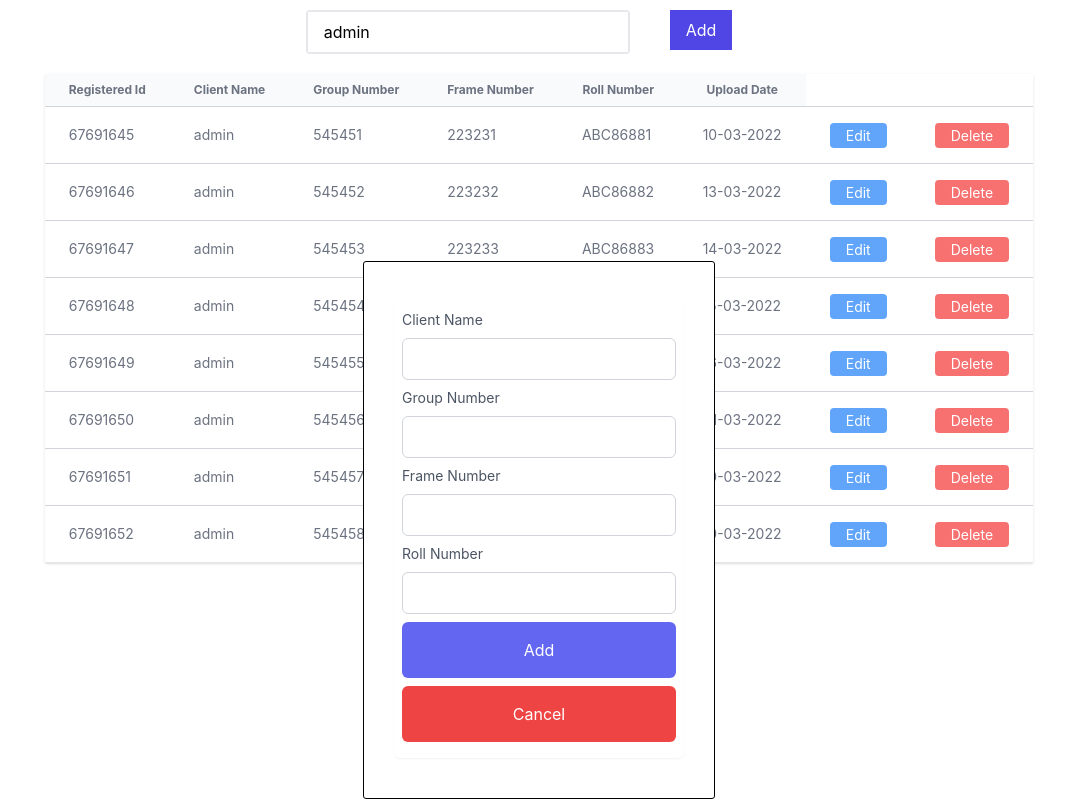
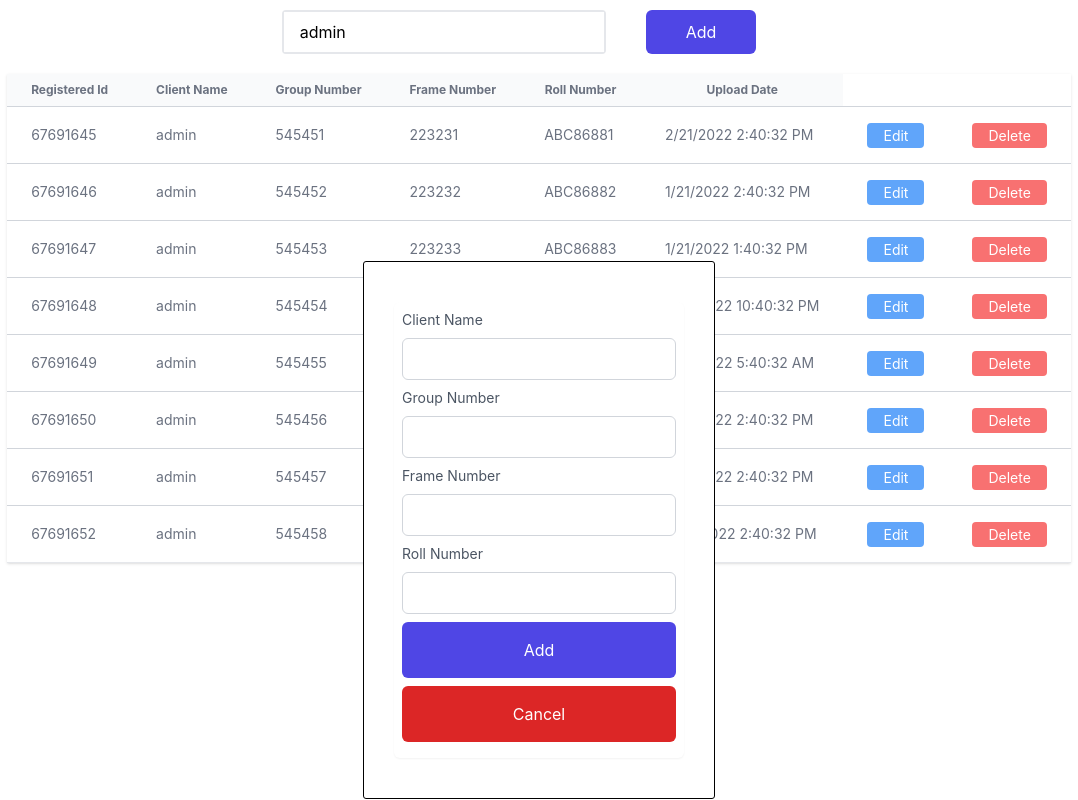
Before and after one commit to sachinkumar579/records-search-app, a React (Vite) app: page / in a window 1280 px wide. Both pictures are taken after a click on the button "Add". Shown: the whole page, without its empty margins (101-1179 px from the left). Built offline with nearby package versions, Linux system fonts and the light colour scheme.

Commit message:
refactoring

```diff
--- a/src/App.jsx
+++ b/src/App.jsx
@@ -64,7 +64,7 @@ const App = () => {
 
     addClientVal.registeredId = Math.round(100000000 * Math.random());
     addClientVal.uploadDate =
-      date.getDate() + "-" + (date.getMonth() + 1) + "-" + date.getFullYear();
+      date.toLocaleDateString() + " " + date.toLocaleTimeString();
 
     setClientData((prev) => {
       return [...prev, addClientVal];
@@ -139,15 +139,14 @@ const App = () => {
               ></SearchDropDown>
             )}
           </div>
-          <div>
+
           <button
-              className="px-4 py-2 text-white bg-indigo-600 mx-10"
+            className="px-10 py-2 text-white bg-indigo-600 mx-10 rounded-md"
             type="button"
             onClick={onAddHandler}
           >
             Add
           </button>
-          </div>
         </div>
         {!searchResults.length == 0 ? (
           <SearchResults
--- a/src/assets/data.json
+++ b/src/assets/data.json
@@ -5,7 +5,7 @@
          "groupNumber": "545451",
          "frameNumber": "223231",
          "rollNumber": "ABC86881",
-         "uploadDate": "10-03-2022"
+         "uploadDate": "2/21/2022 2:40:32 PM"
         },
         {
          "registeredId": "67691646",
@@ -13,7 +13,7 @@
          "groupNumber": "545452",
          "frameNumber": "223232",
          "rollNumber": "ABC86882",
-         "uploadDate": "13-03-2022"
+         "uploadDate": "1/21/2022 2:40:32 PM"
         },
         {
          "registeredId": "67691647",
@@ -21,7 +21,7 @@
          "groupNumber": "545453",
          "frameNumber": "223233",
          "rollNumber": "ABC86883",
-         "uploadDate": "14-03-2022"
+         "uploadDate": "1/21/2022 1:40:32 PM"
         },
         {
          "registeredId": "67691648",
@@ -29,7 +29,7 @@
          "groupNumber": "545454",
          "frameNumber": "223234",
          "rollNumber": "ABC86884",
-         "uploadDate": "15-03-2022"
+         "uploadDate": "3/21/2022 10:40:32 PM"
         },
         {
          "registeredId": "67691649",
@@ -37,7 +37,7 @@
          "groupNumber": "545455",
          "frameNumber": "223235",
          "rollNumber": "ABC86885",
-         "uploadDate": "16-03-2022"
+         "uploadDate": "2/10/2022 5:40:32 AM"
         },
         {
          "registeredId": "67691650",
@@ -45,7 +45,7 @@
          "groupNumber": "545456",
          "frameNumber": "223236",
          "rollNumber": "ABC86886",
-         "uploadDate": "01-03-2022"
+         "uploadDate": "3/21/2022 2:40:32 PM"
         },
         {
          "registeredId": "67691651",
@@ -53,7 +53,7 @@
          "groupNumber": "545457",
          "frameNumber": "223237",
          "rollNumber": "ABC86887",
-         "uploadDate": "10-03-2022"
+         "uploadDate": "3/21/2022 2:40:32 PM"
         },
         {
          "registeredId": "67691652",
@@ -61,6 +61,6 @@
          "groupNumber": "545458",
          "frameNumber": "223238",
          "rollNumber": "ABC86888",
-         "uploadDate": "10-03-2022"
+         "uploadDate": "3/20/2022 2:40:32 PM"
         }
 ]
--- a/src/components/add/UploadForm.jsx
+++ b/src/components/add/UploadForm.jsx
@@ -34,7 +34,7 @@ function UploadForm(props) {
               <div className="mb-2">
                 <button
                   type="submit"
-                  className="w-full px-2 py-4 text-white bg-indigo-500 rounded-md  focus:bg-indigo-600 focus:outline-none"
+                  className="w-full px-2 py-4 text-white bg-indigo-600 rounded-md  focus:bg-indigo-500 focus:outline-none"
                 >
                   Add
                 </button>
@@ -42,7 +42,7 @@ function UploadForm(props) {
               <div className="mb-2">
                 <button
                   type="submit"
-                  className="w-full px-2 py-4 text-white bg-red-500 rounded-md  focus:bg-red-600 focus:outline-none"
+                  className="w-full px-2 py-4 text-white bg-red-600 rounded-md  focus:bg-red-500 focus:outline-none"
                   onClick={(e) => props.setShowUploadForm(false)}
                 >
                   Cancel
--- a/src/components/edit/EditForm.jsx
+++ b/src/components/edit/EditForm.jsx
@@ -42,7 +42,7 @@ function EditForm(props) {
               <div className="mb-2">
                 <button
                   type="submit"
-                  className="w-full px-2 py-4 text-white bg-indigo-500 rounded-md  focus:bg-indigo-600 focus:outline-none"
+                  className="w-full px-2 py-4 text-white bg-indigo-600 rounded-md  focus:bg-indigo-500 focus:outline-none"
                 >
                   Save
                 </button>
@@ -50,9 +50,8 @@ function EditForm(props) {
               <div className="mb-2">
                 <button
                   type="submit"
-                  className="w-full px-2 py-4 text-white bg-red-500 rounded-md  focus:bg-red-600 focus:outline-none"
+                  className="w-full px-2 py-4 text-white bg-red-600 rounded-md  focus:bg-red-500 focus:outline-none"
                   onClick={(e) => {
-                    e.preventDefault();
                     props.setShowEditData(false);
                   }}
                 >
```
Lines whose indentation alone changed are shown as unchanged.
